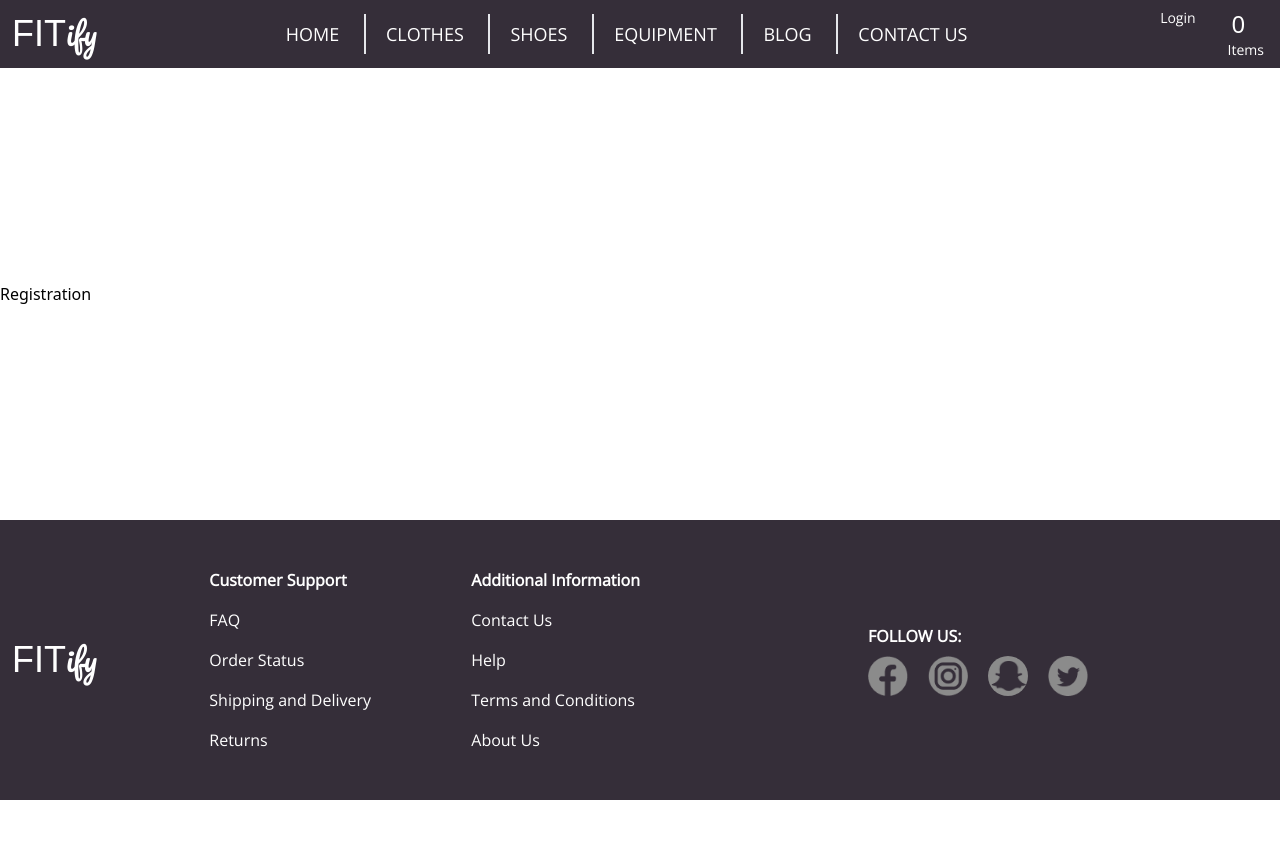
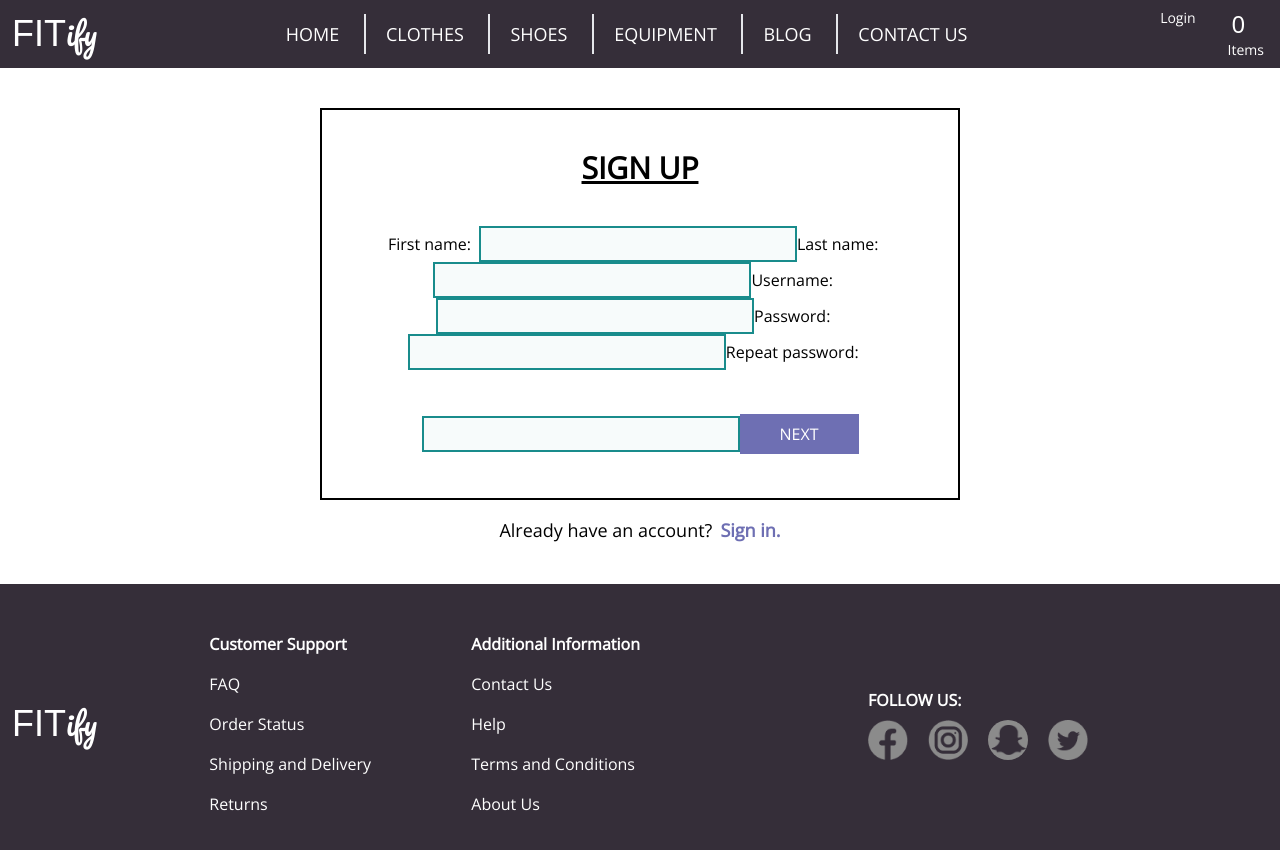
Before and after one commit to ikozul00/Fitify-web-app, a Next.js app in the folder fitify-web-app/: page /registration in a window 1280 px wide. Shown: the top 850 px of the page. Before the commit the page ends 800 px from the top, so only its background shows below. Built offline with nearby package versions, Linux system fonts and the light colour scheme; a web font is replaced by a local one.

Commit message:
Started creating registration form

```diff
--- a/fitify-web-app/pages/contactUs/index.js
+++ b/fitify-web-app/pages/contactUs/index.js
@@ -19,7 +19,7 @@ const ContactUs = () => {
 
     return(
         <>
-        <div className="ml-16 my-12">
+        <div className="ml-16 my-12 font-open-sans">
             <h1 className="text-5xl uppercase text-gray-700 font-semibold">Contact Us</h1>
             <p className="font-bold mt-10 mb-3 text-lg">Have a question or just want to leave a comment:</p>
             <p><span className="font-semibold">Phone number:</span> +385 99 123 4567</p>
--- a/fitify-web-app/pages/registration/index.js
+++ b/fitify-web-app/pages/registration/index.js
@@ -1,7 +1,55 @@
+import Link from "next/link";
+import { useState } from "react";
+
 const Registration = () => {
+
+    const [page, setPage] = useState(1);
+
     return(
         <>
-        <p>Registration</p>
+        <div className=" font-open-sans text-center">
+            <div className="w-2/4 mx-auto mt-10 border-2 border-black flex-col text-center ">
+                <h1 className=" text-3xl font-semibold pt-10 pb-10 underline underline-offset-2">SIGN UP</h1>
+                <form className="flex-col flex">
+                    {(page===1) &&
+                        <div>
+                        <label htmlFor="name" className="pr-2">First name:</label>
+                        <input type="text" id="name" name="name" className=" border-2 border-fitify-green w-3/6 h-9 form-field"></input>
+                        <label htmlFor="surname" className=" pr-3.2">Last name:</label>
+                        <input type="text" id="surname" name="surname" className=" border-2 border-fitify-green w-3/6 h-9 form-field "></input>
+                        <label htmlFor="username" className=" pr-3.2">Username:</label>
+                        <input type="text" id="username" name="username" className=" border-2 border-fitify-green w-3/6 h-9 form-field "></input>
+                        <label htmlFor="password" className=" pr-3.2">Password:</label>
+                        <input type="password" id="password" name="password" className=" border-2 border-fitify-green w-3/6 h-9 form-field "></input>
+                        <label htmlFor="password2" className=" pr-3.2">Repeat password:</label>
+                        <input type="password" id="password2" name="password2" className=" border-2 border-fitify-green w-3/6 h-9 form-field "></input>
+                        <button type="submit" className="bg-fitify-purple px-10 py-2 font-medium uppercase hover:opacity-80 text-white border-none my-11" onClick={() => setPage(2)}>Next</button>
+                        </div>
+                    }
+                    {(page===2) &&
+                        <div>
+                        <label htmlFor="email" className="pr-2">Email:</label>
+                        <input type="text" id="email" name="email" className=" border-2 border-fitify-green w-3/6 h-9 form-field"></input>
+                        <label htmlFor="phone" className=" pr-3.2">Phone number:</label>
+                        <input type="text" id="phone" name="phone" className=" border-2 border-fitify-green w-3/6 h-9 form-field "></input>
+                        <label htmlFor="address" className=" pr-3.2">Address:</label>
+                        <input type="text" id="address" name="address" className=" border-2 border-fitify-green w-3/6 h-9 form-field "></input>
+                        <label htmlFor="city" className=" pr-3.2">City:</label>
+                        <input type="text" id="city" name="city" className=" border-2 border-fitify-green w-3/6 h-9 form-field "></input>
+                        <label htmlFor="country" className=" pr-3.2">Country:</label>
+                        <input type="text" id="country" name="country" className=" border-2 border-fitify-green w-3/6 h-9 form-field "></input>
+                        <button type="submit" className="bg-fitify-purple px-10 py-2 font-medium uppercase hover:opacity-80 text-white border-none my-11" onClick={() => setPage(1)}>Back</button>
+                        <button type="submit" className="bg-fitify-purple px-10 py-2 font-medium uppercase hover:opacity-80 text-white border-none my-11">Sign Up</button>
+                        </div>
+                    }
+                </form>
+            </div>
+            <p className=" text-lg mt-4 mb-10">Already have an account?
+                <Link href="/login" key="login" passHref>
+                <a className=" text-fitify-purple font-bold pl-2 hover:text-xl">Sign in.</a>
+                </Link>
+            </p>
+        </div>
         </>
     );
 }
```
